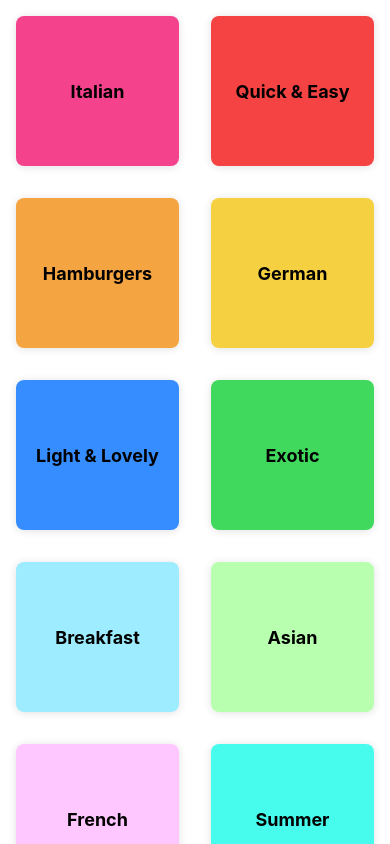
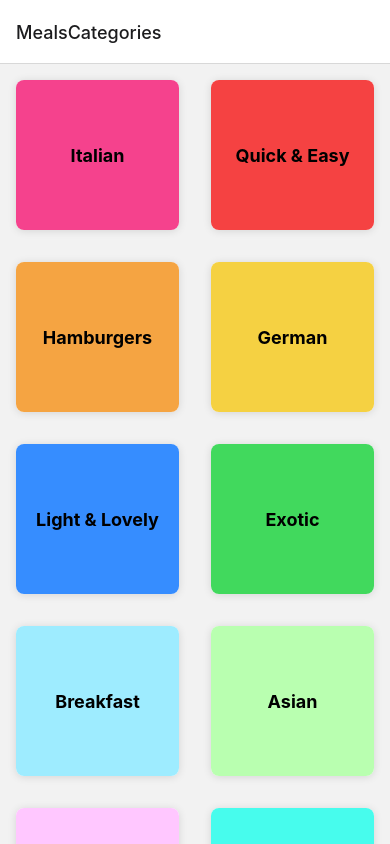
Before and after one commit to Kashyap2424/React-Native-The-Practical-Guide-2022-Third-Application, a React Native app: screen / in a window 390 px wide. Built offline with nearby package versions, Linux system fonts and the light colour scheme.

Commit message:
Getting Started with the React Navigation Package

```diff
--- a/App.js
+++ b/App.js
@@ -1,13 +1,21 @@
 import { StyleSheet } from "react-native";
 import { StatusBar } from "expo-status-bar";
+import { NavigationContainer } from "@react-navigation/native";
+import { createNativeStackNavigator } from "@react-navigation/native-stack";
 
 import CategoriesScreen from "./Screens/CategoriesScreen";
+
+const Stack = createNativeStackNavigator();
 
 export default function App() {
   return (
     <>
-      <StatusBar style="light" />
-      <CategoriesScreen />
+      <StatusBar style="auto" />
+      <NavigationContainer>
+        <Stack.Navigator>
+          <Stack.Screen name="MealsCategories" component={CategoriesScreen} />
+        </Stack.Navigator>
+      </NavigationContainer>
     </>
   );
 }
--- a/package.json
+++ b/package.json
@@ -9,10 +9,14 @@
     "web": "expo start --web"
   },
   "dependencies": {
+    "@react-navigation/native": "^6.0.12",
+    "@react-navigation/native-stack": "^6.8.0",
     "expo": "~46.0.9",
     "expo-status-bar": "~1.4.0",
     "react": "18.0.0",
-    "react-native": "0.69.5"
+    "react-native": "0.69.5",
+    "react-native-safe-area-context": "4.3.1",
+    "react-native-screens": "~3.15.0"
   },
   "devDependencies": {
     "@babel/core": "^7.12.9"
```
Also changed, not shown: 1 other file (tests, documents, lock files or other folders).
